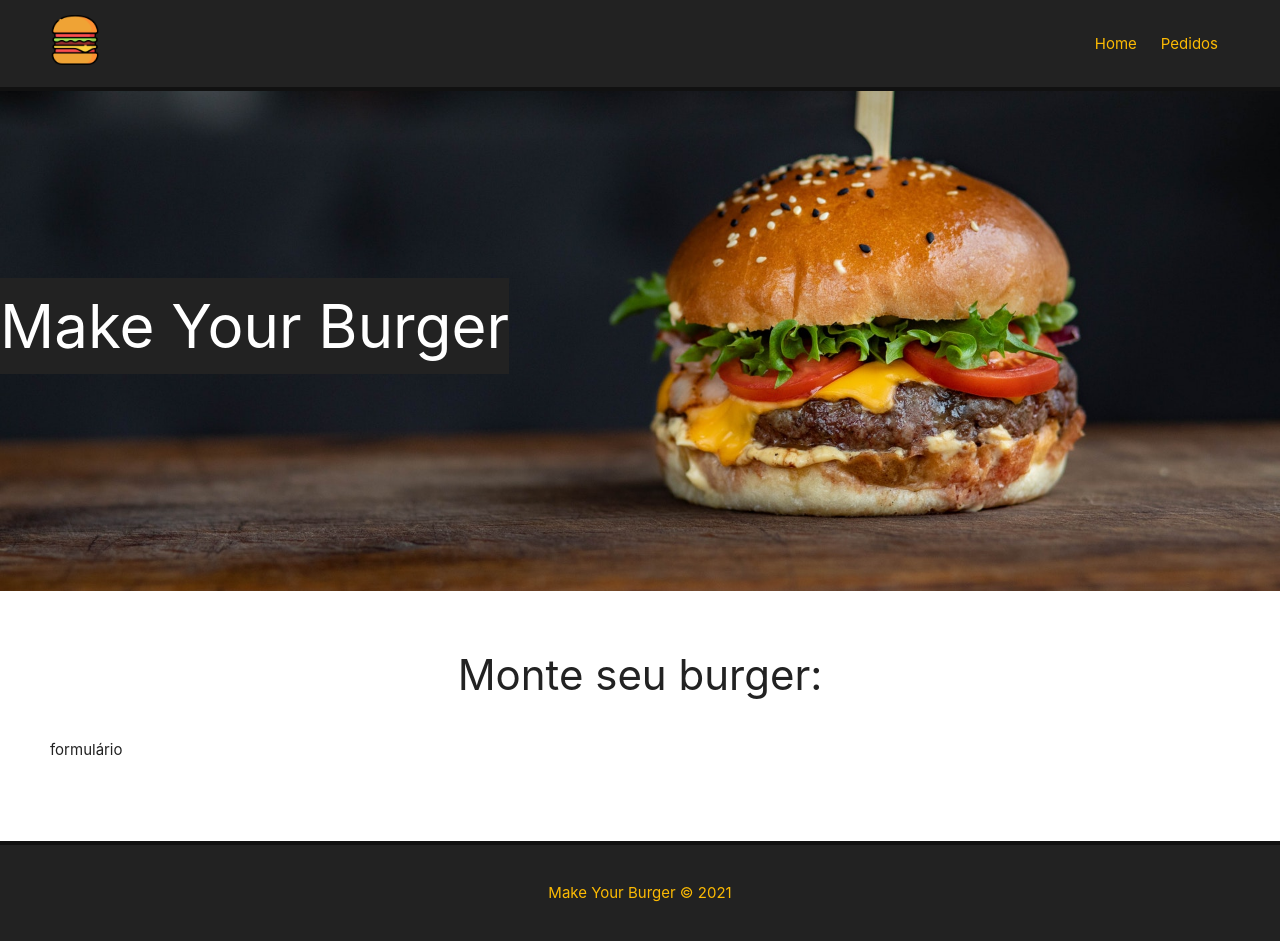
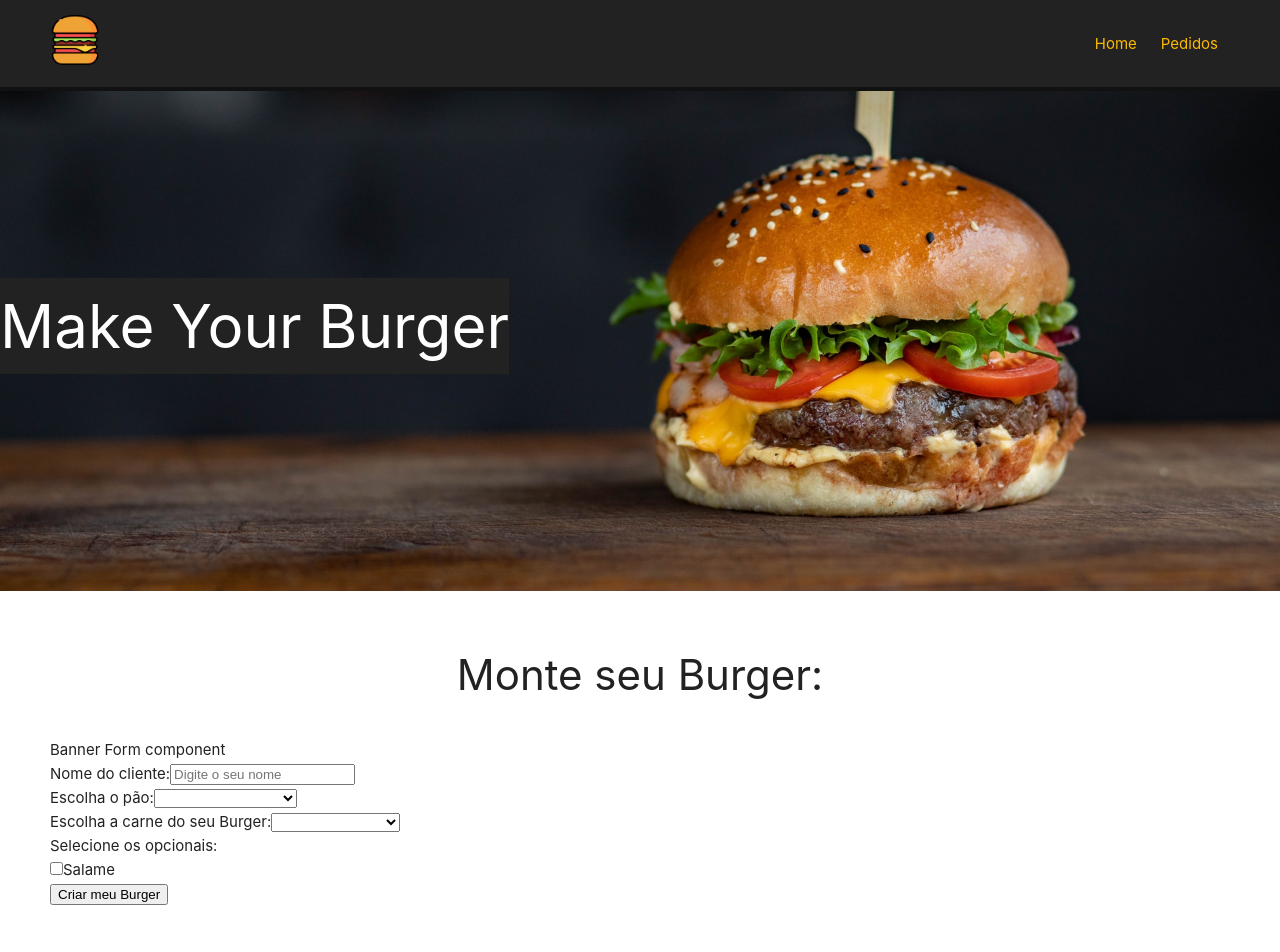
Before and after one commit to felipenmatos/burger-vue, a Vue app: page / in a window 1280 px wide. Shown: the top 952 px of the page. Built offline with nearby package versions, Linux system fonts and the light colour scheme.

Commit message:
feat: home page form creation

```diff
--- /dev/null
+++ b/src/components/BurgerForm.vue
@@ -0,0 +1,54 @@
+<template>
+  <p>Banner Form component</p>
+  <div>
+    <form id="burger-form">
+      <div class="input-container">
+        <label for="nome">Nome do cliente:</label>
+        <input
+          type="text"
+          id="nome"
+          name="nome"
+          v-model="nome"
+          placeholder="Digite o seu nome"
+        />
+      </div>
+      <div class="input-container">
+        <label for="pao">Escolha o pão:</label>
+        <select name="pao" id="pao" v-model="pao">
+          <option value="">Selecione o seu pão</option>
+          <option value="integral">Integral</option>
+        </select>
+      </div>
+      <div class="input-container">
+        <label for="carne">Escolha a carne do seu Burger:</label>
+        <select name="carne" id="carne" v-model="carne">
+          <option value="">Selecione a carne</option>
+          <option value="maminha">Maminha</option>
+        </select>
+      </div>
+      <div class="input-container">
+        <label for="opcionais">Selecione os opcionais:</label>
+        <div class="checkbox-container">
+          <input
+            type="checkbox"
+            name="opcionais"
+            v-model="opcionais"
+            value="salame"
+          />
+          <span>Salame</span>
+        </div>
+        <div class="input-container">
+          <input type="submit" class="submit-btn" value="Criar meu Burger" />
+        </div>
+      </div>
+    </form>
+  </div>
+</template>
+
+<script>
+export default {
+  name: "BurgerForm",
+};
+</script>
+
+<style scoped></style>
--- a/src/components/Footer.Vue
+++ b/src/components/Footer.Vue
@@ -8,9 +8,9 @@
 
 <style scoped>
 #footer {
-  height: 100px;
+  height: 200px;
   bottom: 0;
-  position: absolute;
+  position: relative;
   background-color: #222;
   border-top: 4px solid #111;
   color: #fcba03;
--- a/src/views/Home.vue
+++ b/src/views/Home.vue
@@ -2,18 +2,20 @@
   <div>
     <Banner />
     <div class="main-container">
-      <h1>Monte seu burger:</h1>
-      <p>formulário</p>
+      <h1>Monte seu Burger:</h1>
+      <BurgerForm />
     </div>
   </div>
 </template>
 
 <script lang="ts">
 import Banner from "../components/Banner.vue";
+import BurgerForm from "../components/BurgerForm.vue";
 export default {
   name: "Home",
   components: {
     Banner,
+    BurgerForm,
   },
 };
 </script>
```
